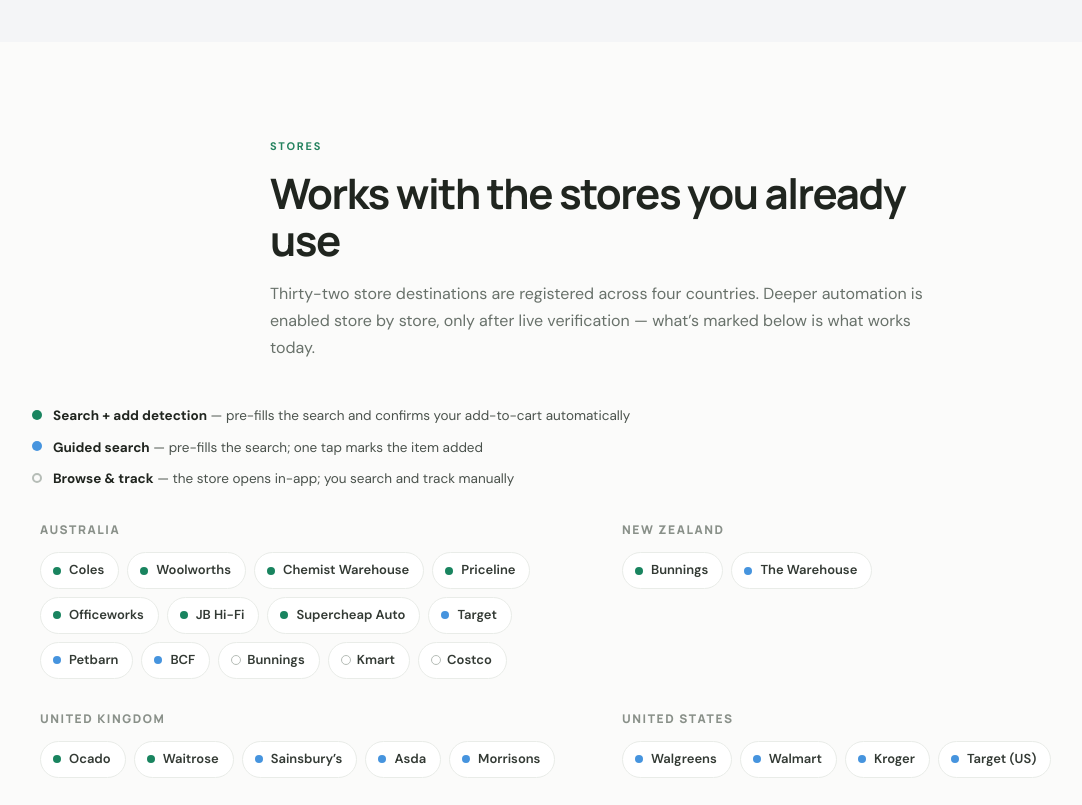
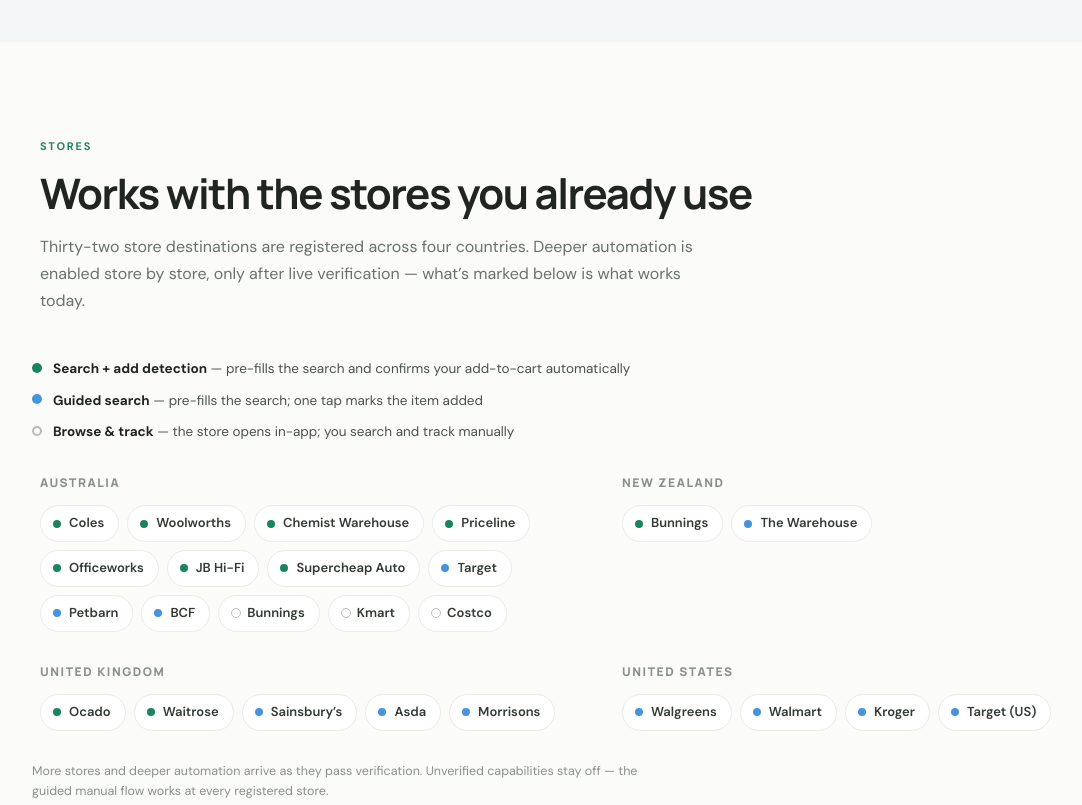
Before and after one commit to adriangith/listrunner, a website: page packages/website/index.html in a window 1280 px wide. Shown: the part 2620-3425 px from the top of the page, without its empty margins (40-1122 px from the left). Drawn offline with Linux system fonts and the light colour scheme.

Commit message:
Align section headings with content grids

```diff
--- a/packages/website/styles.css
+++ b/packages/website/styles.css
@@ -75,12 +75,12 @@ a:focus-visible, button:focus-visible, summary:focus-visible, input:focus-visibl
 .section { padding: 96px clamp(20px, 6vw, 72px); }
 .section > * { max-width: 1120px; margin-left: auto; margin-right: auto; }
 .section-tint { background: var(--tint); }
-.section-head { max-width: 660px; margin-bottom: 44px; }
+.section-head { max-width: 1120px; margin-bottom: 44px; }
 .section-head h2 {
   font-size: clamp(30px, 4vw, 42px); font-weight: 700; line-height: 1.12;
   margin: 0 0 16px; color: var(--ink);
 }
-.section-lead { font-size: 16px; line-height: 1.7; color: var(--body); margin: 0; }
+.section-lead { max-width: 660px; font-size: 16px; line-height: 1.7; color: var(--body); margin: 0; }
 .note-dot {
   width: 7px; height: 7px; border-radius: 50%; background: var(--amber); flex: none;
 }
```
